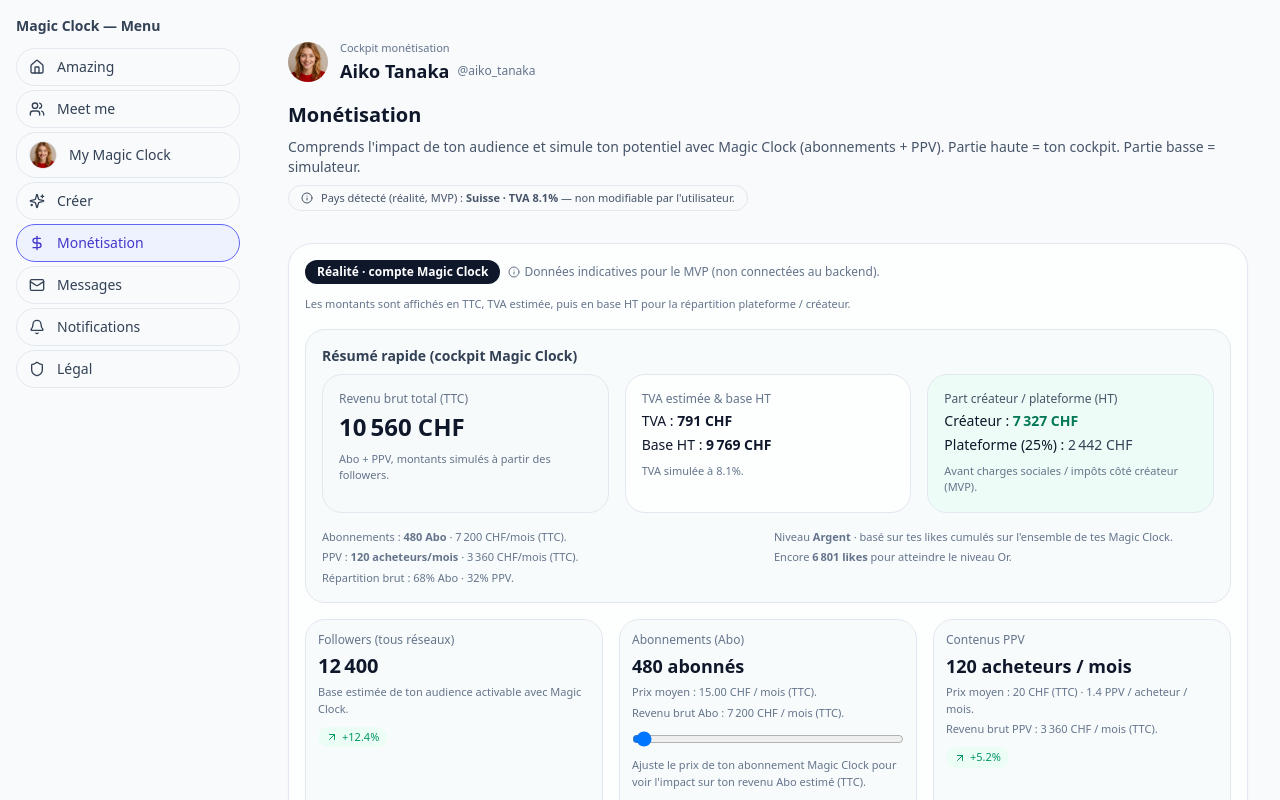
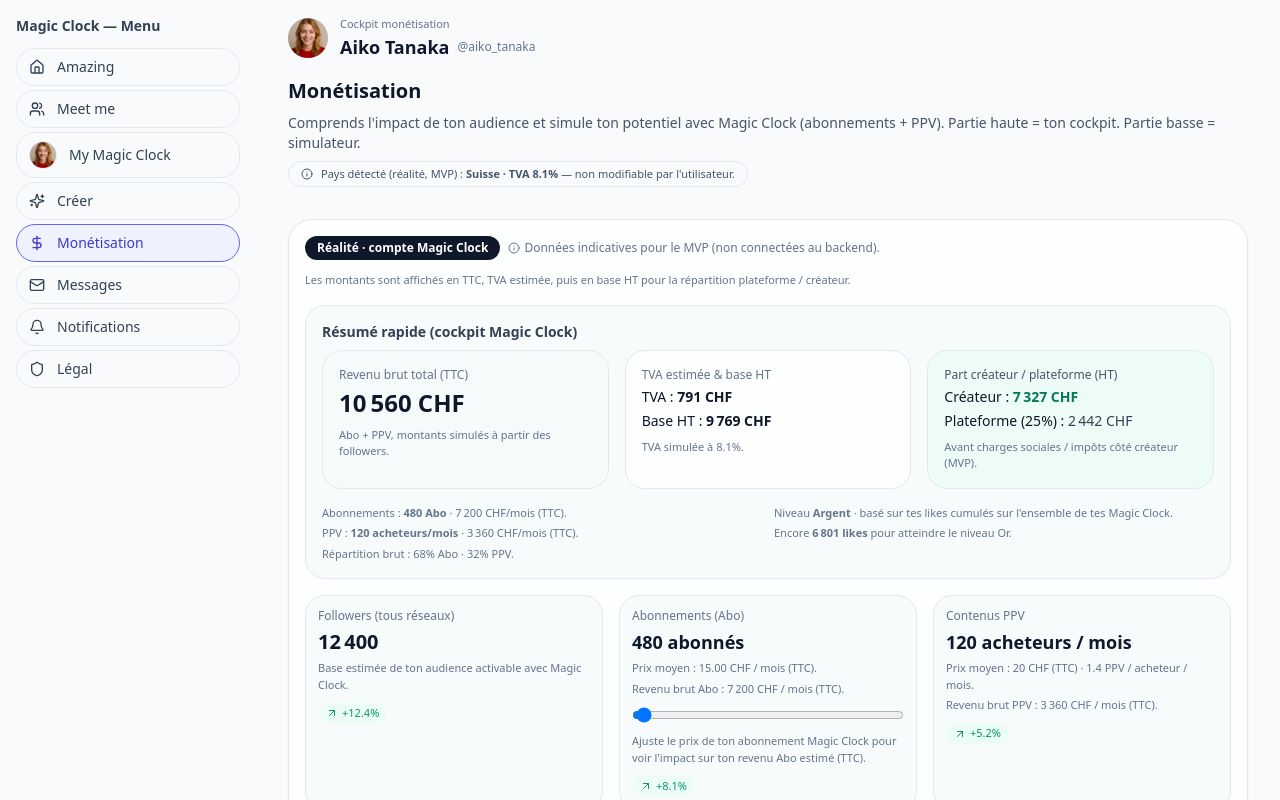
Before and after one commit to welcome-magic-clock/magic-clock-web-mvp, a Next.js app: page /monet in a window 1280 px wide. Shown: the top 800 px of the page. Built offline with nearby package versions, Linux system fonts and the light colour scheme.

Commit message:
Update page.tsx

```diff
--- a/app/monet/page.tsx
+++ b/app/monet/page.tsx
@@ -282,7 +282,7 @@
 
     return (
     <main className="min-h-screen bg-slate-50 pb-24">
-      <div className="container max-w-5xl mx-auto space-y-8 px-4 pt-6">
+      <div className="container space-y-8">
       {/* HEADER AVEC AVATAR CRÉATEUR */}
       <header className="space-y-4">
         {/* Ligne avatar + nom + handle */}
```
